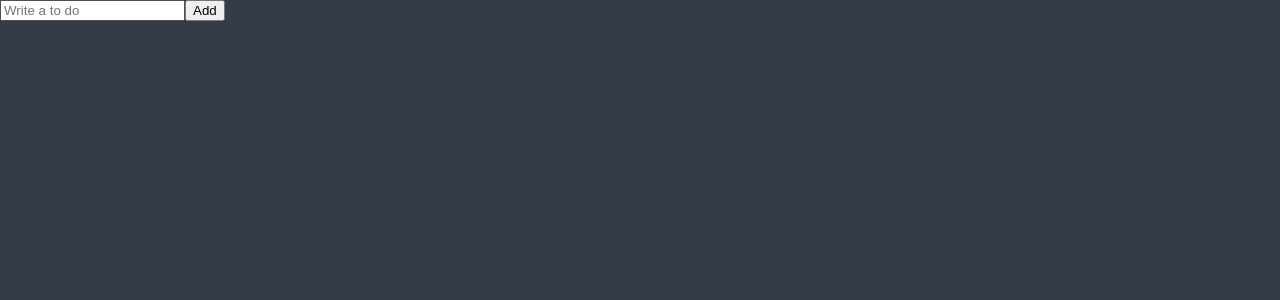
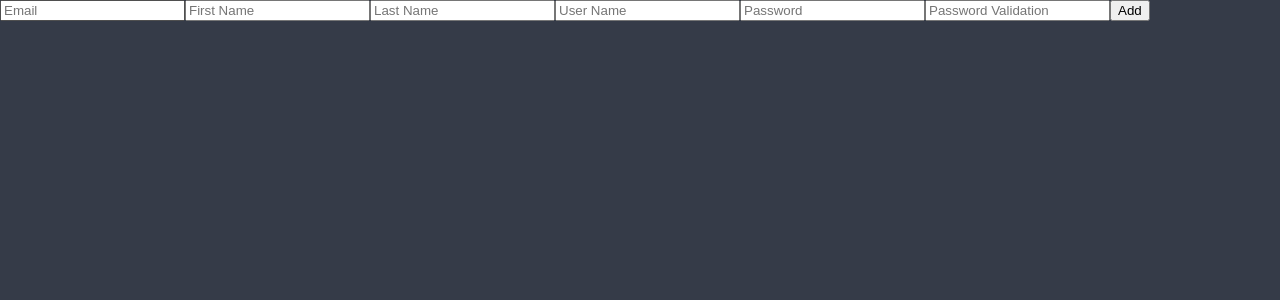
Before and after one commit to Eastynfromeast/study-react-master, a React (Create React App) app: page / in a window 1280 px wide. Shown: the top 300 px of the page. Built offline with nearby package versions, Linux system fonts and the light colour scheme.

Commit message:
make a recap of how to use react-hook-form

```diff
--- a/package.json
+++ b/package.json
@@ -11,6 +11,7 @@
 		"react": "^18.3.1",
 		"react-dom": "^18.3.1",
 		"react-helmet-async": "^2.0.5",
+		"react-hook-form": "^7.52.1",
 		"react-router-dom": "^6.24.0",
 		"react-scripts": "5.0.1",
 		"recoil": "^0.7.7",
--- a/src/ToDoList.tsx
+++ b/src/ToDoList.tsx
@@ -1,6 +1,7 @@
 import { useState } from "react";
+import { SubmitHandler, useForm } from "react-hook-form";
 
-function ToDoList() {
+/* function ToDoList() {
 	const [toDo, setToDo] = useState("");
 	const onChange = (event: React.FormEvent<HTMLInputElement>) => {
 		const {
@@ -20,6 +21,25 @@
 			</form>
 		</div>
 	);
+} */
+
+function ToDoList() {
+	const { register, watch } = useForm();
+	console.log(watch());
+
+	return (
+		<div>
+			<form>
+				<input {...register("email")} placeholder="Email" />
+				<input {...register("firstName")} placeholder="First Name" />
+				<input {...register("lastName")} placeholder="Last Name" />
+				<input {...register("userName")} placeholder="User Name" />
+				<input {...register("password")} placeholder="Password" />
+				<input {...register("pwValidation")} placeholder="Password Validation" />
+				<button>Add</button>
+			</form>
+		</div>
+	);
 }
 
 export default ToDoList;
```
Also changed, not shown: 1 other file (tests, documents, lock files or other folders).
